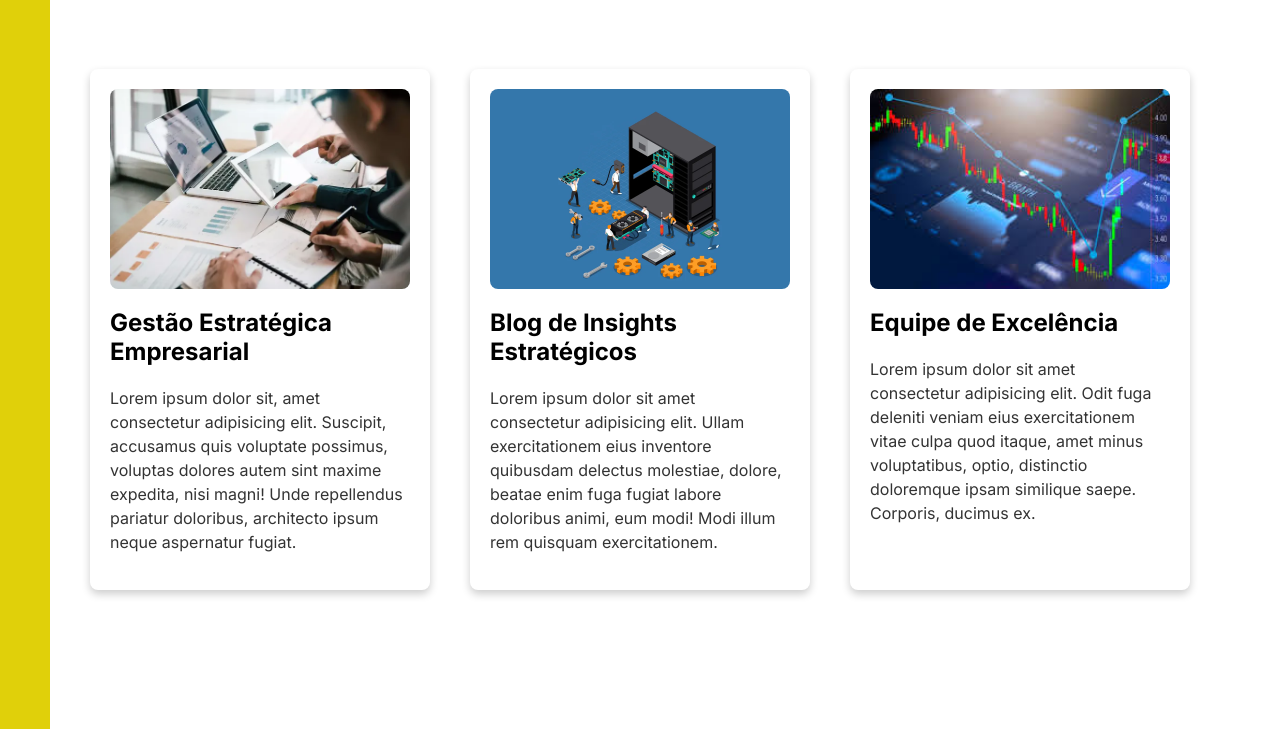
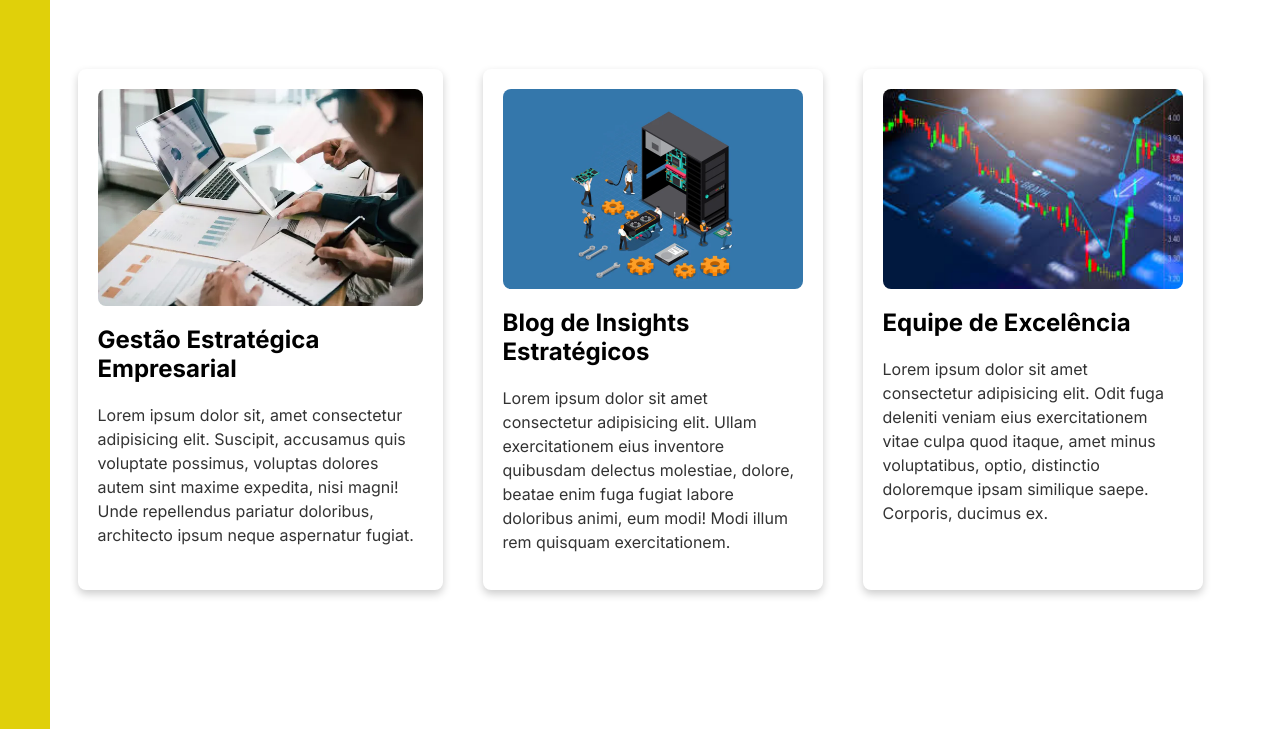
Before and after one commit to DinizSptech/TradeFlux, a plain HTML site: page html/index.html in a window 1280 px wide. In both pictures the pointer is over the element 260 px from the left and 1241 px from the top of the page. Shown: the part 912-1641 px from the top of the page. Drawn offline with Linux system fonts and the light colour scheme.

Commit message:
hover nos cards serviços

```diff
--- a/css/index.css
+++ b/css/index.css
@@ -166,6 +166,11 @@ h1 {
     padding: 20px;
     border-radius: 8px;
     box-shadow: 0 4px 8px rgba(0, 0, 0, 0.2);
+}
+
+
+.servicos .card:hover {
+    width: 325px;
 }
 
 .servicos .card img {
```
